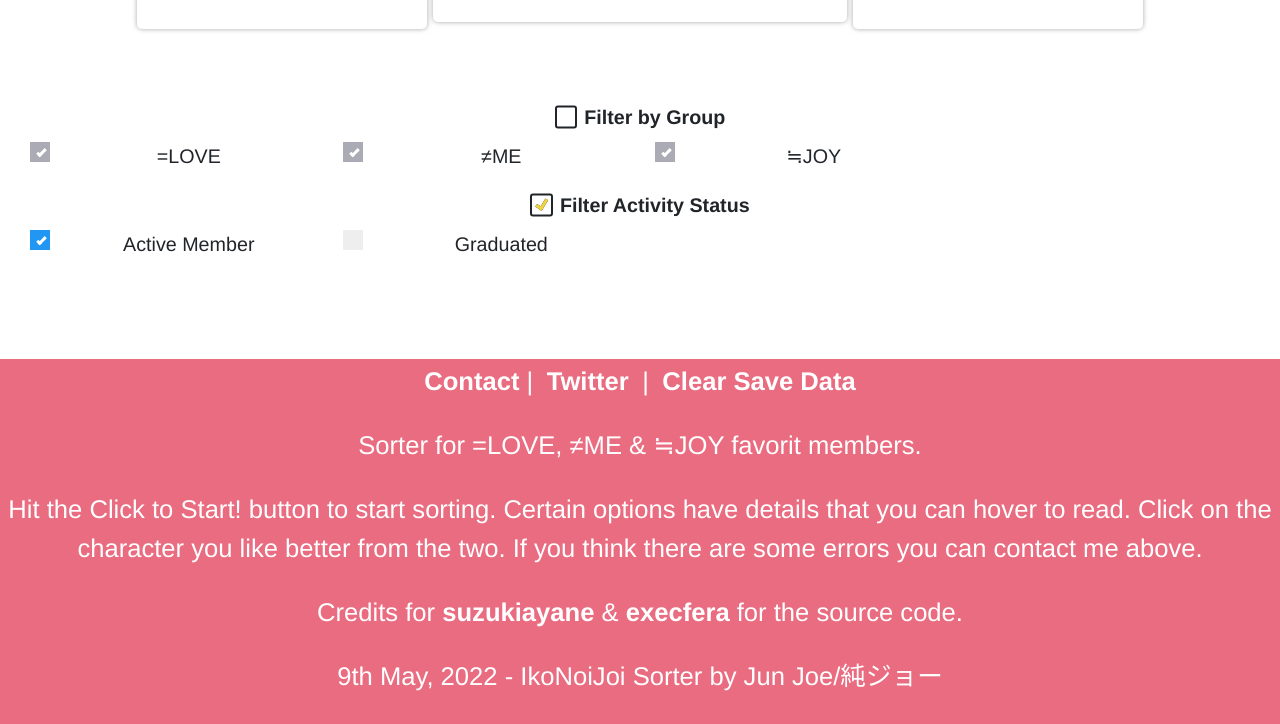
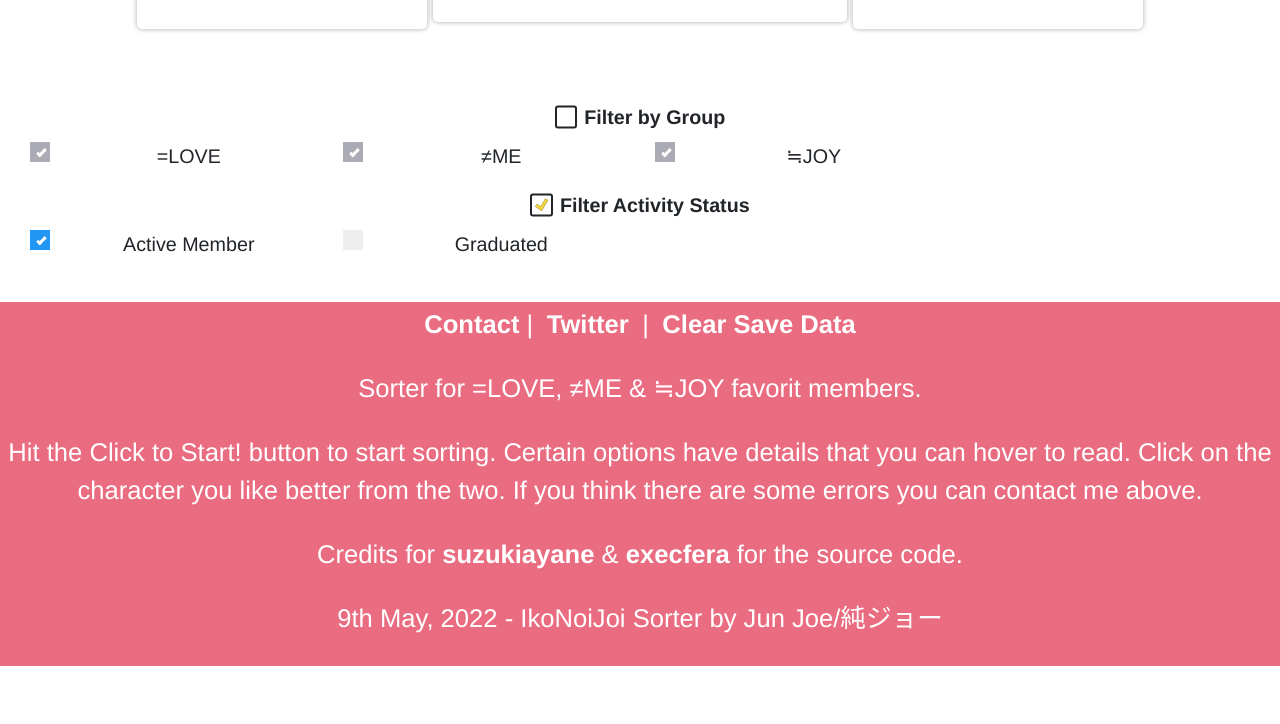
Before and after one commit to thesilent33/ikonoi-sorter_test, a plain HTML site: page index.html in a window 1280 px wide. Shown: the part 525-1249 px from the top of the page. After the commit the page ends 1191 px from the top, so only its background shows below. Drawn offline with nearby package versions, Linux system fonts and the light colour scheme.

Commit message:
foother test 12th may 2022

```diff
--- a/src/css/styles.css
+++ b/src/css/styles.css
@@ -1,15 +1,6 @@
 html
 {
 	font-size: 1rem;
-}
-
-footer {
-  position:relative;
-  text-align: center;
-  padding: 3px;
-  bottom: 0;
-  background-color: #ea6c81;
-  color: white;
 }
 
 /* START of custom checkmark*/
@@ -110,7 +101,21 @@ footer {
 
 body {
   font-family: "Bahnschrift", Helvetica, sans-serif;
+  position: relative;
+  min-height: 100%;
+  min-height: 100vh;
   /*font-size: 14px;*/
+}
+
+footer {
+  position:absolute;
+  text-align: center;
+  padding: 3px;
+  left: 0;
+  right: 0;
+  bottom: 0;
+  background-color: #ea6c81;
+  color: white;
 }
 
 /*.container {
```
Also changed, not shown: index.html (+8 -0 lines).
